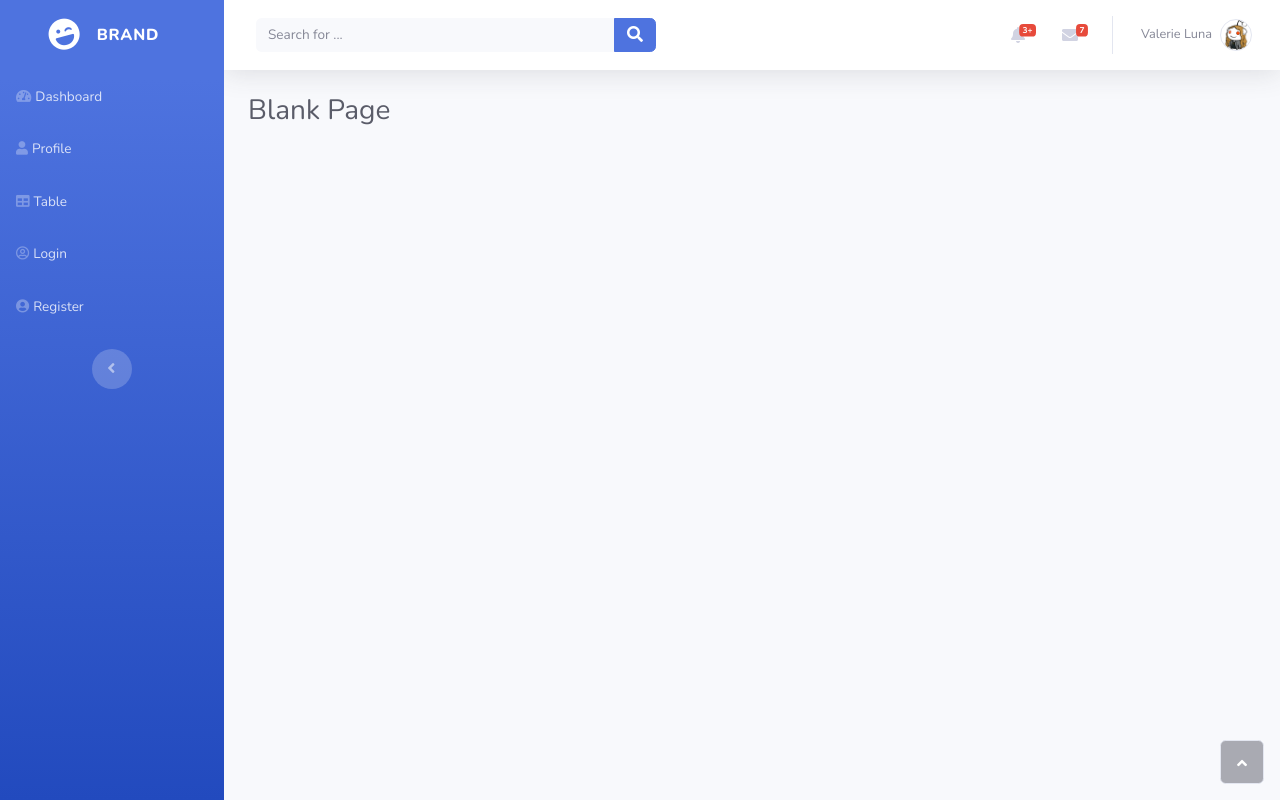
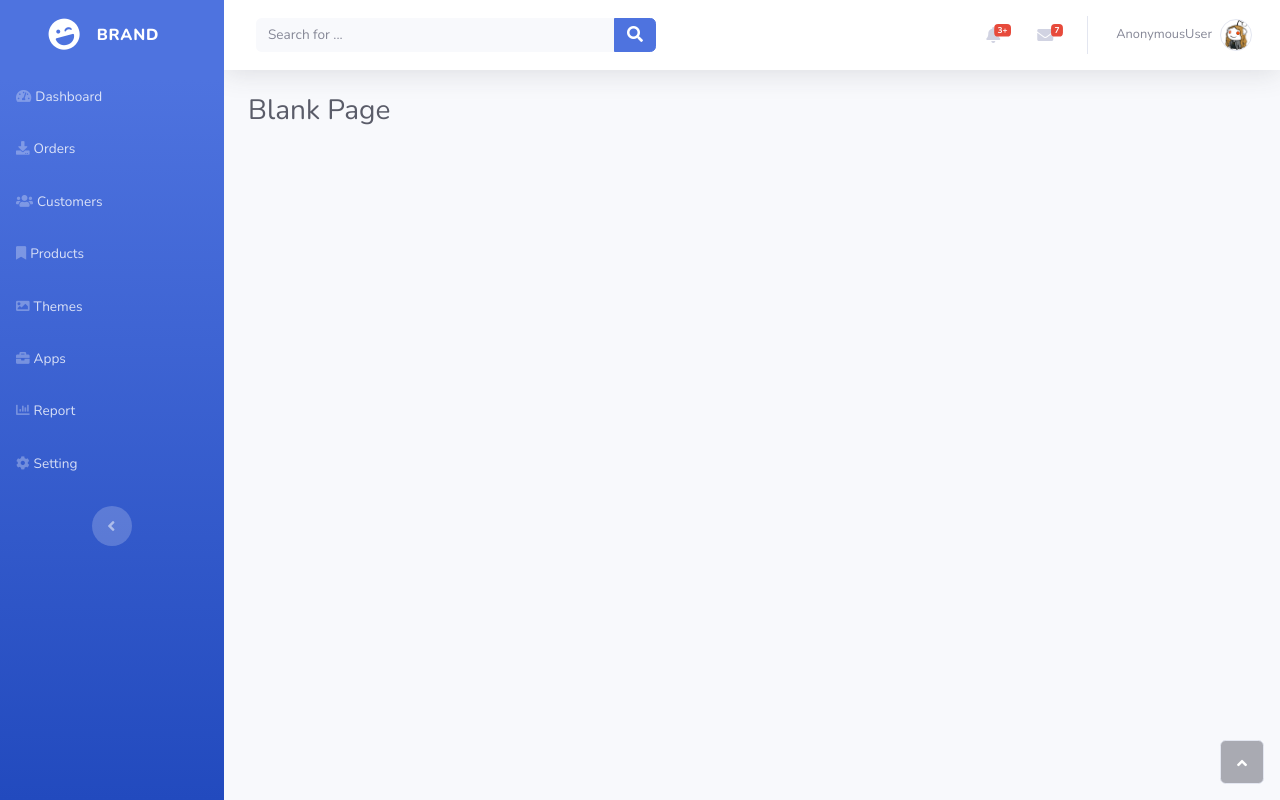
Before and after one commit to vyshakTs/STORE_MANAGEMENT_SYSTEM, a Django app: template sms/apps/storemaster/templates/storemaster/store_dashboard.html in a window 1280 px wide. Run offline with Django 3.2, Linux system fonts and the light colour scheme; the template is opened without the code that fills it, so the values that code supplies are empty; some libraries are stand-ins or nearby versions.

Commit message:
Added new templates

```diff
--- a/sms/apps/storemaster/templates/nav_bar.html
+++ b/sms/apps/storemaster/templates/nav_bar.html
@@ -7,18 +7,10 @@
             <div class="sidebar-brand-text mx-3"><span>Brand</span></div>
         </a>
         <hr class="sidebar-divider my-0">
-        <ul class="nav navbar-nav text-light" id="accordionSidebar">
-            <li class="nav-item" role="presentation"><a class="nav-link" href=""><i
-                        class="fas fa-tachometer-alt"></i><span>Dashboard</span></a></li>
-            <li class="nav-item" role="presentation"><a class="nav-link" href=""><i
-                        class="fas fa-user"></i><span>Profile</span></a></li>
-            <li class="nav-item" role="presentation"><a class="nav-link" href=""><i
-                        class="fas fa-table"></i><span>Table</span></a></li>
-            <li class="nav-item" role="presentation"><a class="nav-link" href=""><i
-                        class="far fa-user-circle"></i><span>Login</span></a></li>
-            <li class="nav-item" role="presentation"><a class="nav-link" href=""><i
-                        class="fas fa-user-circle"></i><span>Register</span></a></li>
-        </ul>
+
+        <!-- Side Bar -->
+        {% include "sidebar.html" %}
+
         <div class="text-center d-none d-md-inline"><button class="btn rounded-circle border-0" id="sidebarToggle"
                 type="button"></button></div>
     </div>
@@ -153,8 +145,9 @@
                     <li class="nav-item dropdown no-arrow" role="presentation">
                         <div class="nav-item dropdown no-arrow"><a class="dropdown-toggle nav-link"
                                 data-toggle="dropdown" aria-expanded="false" href="#"><span
-                                    class="d-none d-lg-inline mr-2 text-gray-600 small">Valerie Luna</span><img
-                                    class="border rounded-circle img-profile" src="{% static 'img/avatars/image1.png' %}"></a>
+                                    class="d-none d-lg-inline mr-2 text-gray-600 small">{{user}}</span><img
+                                    class="border rounded-circle img-profile"
+                                    src="{% static 'img/avatars/image1.png' %}"></a>
                             <div class="dropdown-menu shadow dropdown-menu-right animated--grow-in" role="menu">
                                 <a class="dropdown-item" role="presentation" href="#"><i
                                         class="fas fa-user fa-sm fa-fw mr-2 text-gray-400"></i>&nbsp;Profile</a><a
--- /dev/null
+++ b/sms/apps/storemaster/templates/sidebar.html
@@ -0,0 +1,27 @@
+<ul class="nav navbar-nav text-light" id="accordionSidebar">
+
+    <li class="nav-item" role="presentation"><a class="nav-link" href=""><i
+                class="fas fa-tachometer-alt"></i><span>Dashboard</span></a></li>
+
+    <li class="nav-item" role="presentation"><a class="nav-link" href=""><i
+                class="fa-download fa"></i><span>Orders</span></a></li>
+
+    <li class="nav-item" role="presentation"><a class="nav-link" href=""><i
+                class="fa-users fa"></i><span>Customers</span></a></li>
+
+    <li class="nav-item" role="presentation"><a class="nav-link" href=""><i
+                class="fa-bookmark fa"></i><span>Products</span></a></li>
+
+    <li class="nav-item" role="presentation"><a class="nav-link" href=""><i
+                class="fas fa-image"></i><span>Themes</span></a></li>
+
+    <li class="nav-item" role="presentation"><a class="nav-link" href=""><i
+                class="fas fa-briefcase"></i><span>Apps</span></a></li>
+
+    <li class="nav-item" role="presentation"><a class="nav-link" href=""><i
+                class="fas fa-chart-bar"></i><span>Report</span></a></li>
+
+    <li class="nav-item" role="presentation"><a class="nav-link" href=""><i
+                class="fa-cog fa"></i><span>Setting</span></a></li>
+
+</ul>
--- a/sms/apps/storemaster/views.py
+++ b/sms/apps/storemaster/views.py
@@ -43,5 +43,7 @@ class StoreProfileView(generic.TemplateView):
             return redirect('store_profile')
         return super().get(request, *args, **kwargs)
 
-    # def get_context_data(self, **kwargs):
-    #     pass
+    def get_context_data(self, **kwargs):
+        context = super().get_context_data(**kwargs)
+        context['user'] = self.request.user
+        return context
```
Also changed, not shown: sms/apps/accounts/static/accounts/css/custom.css (+9 -9 lines).
